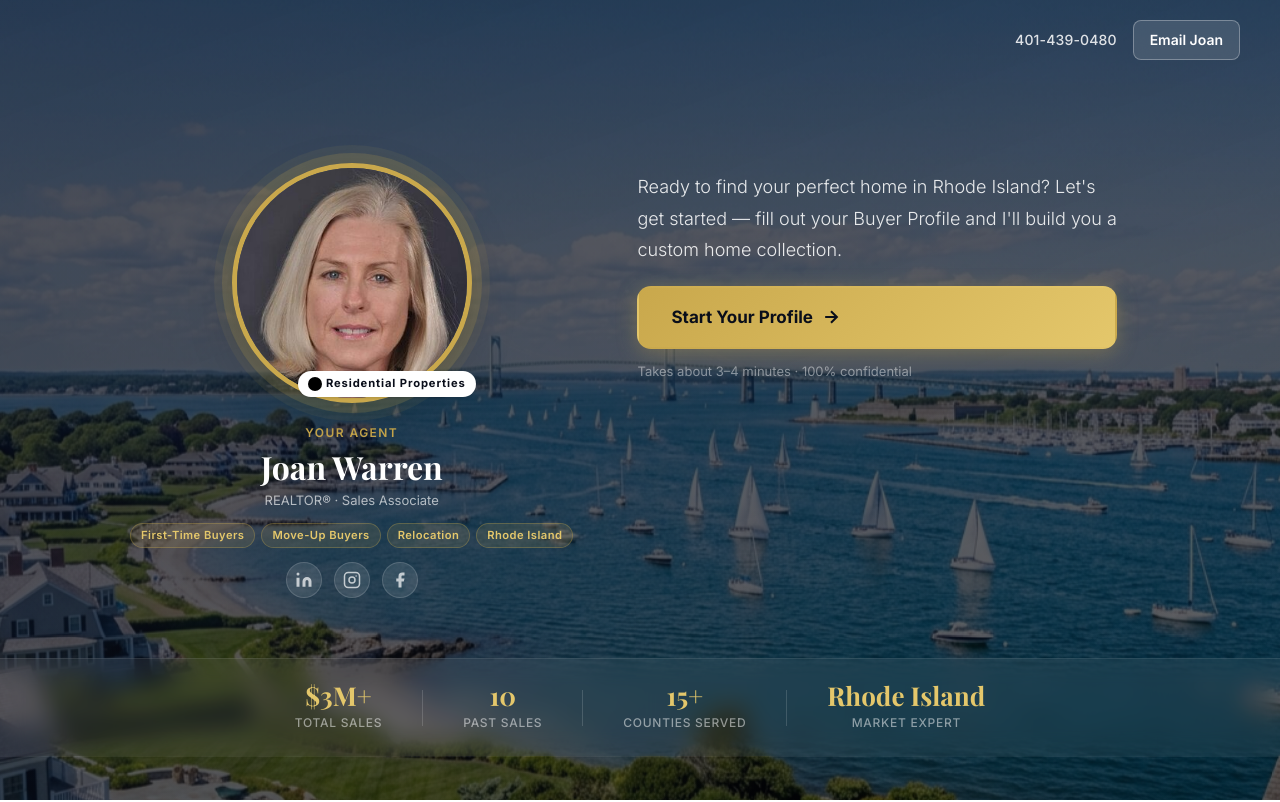
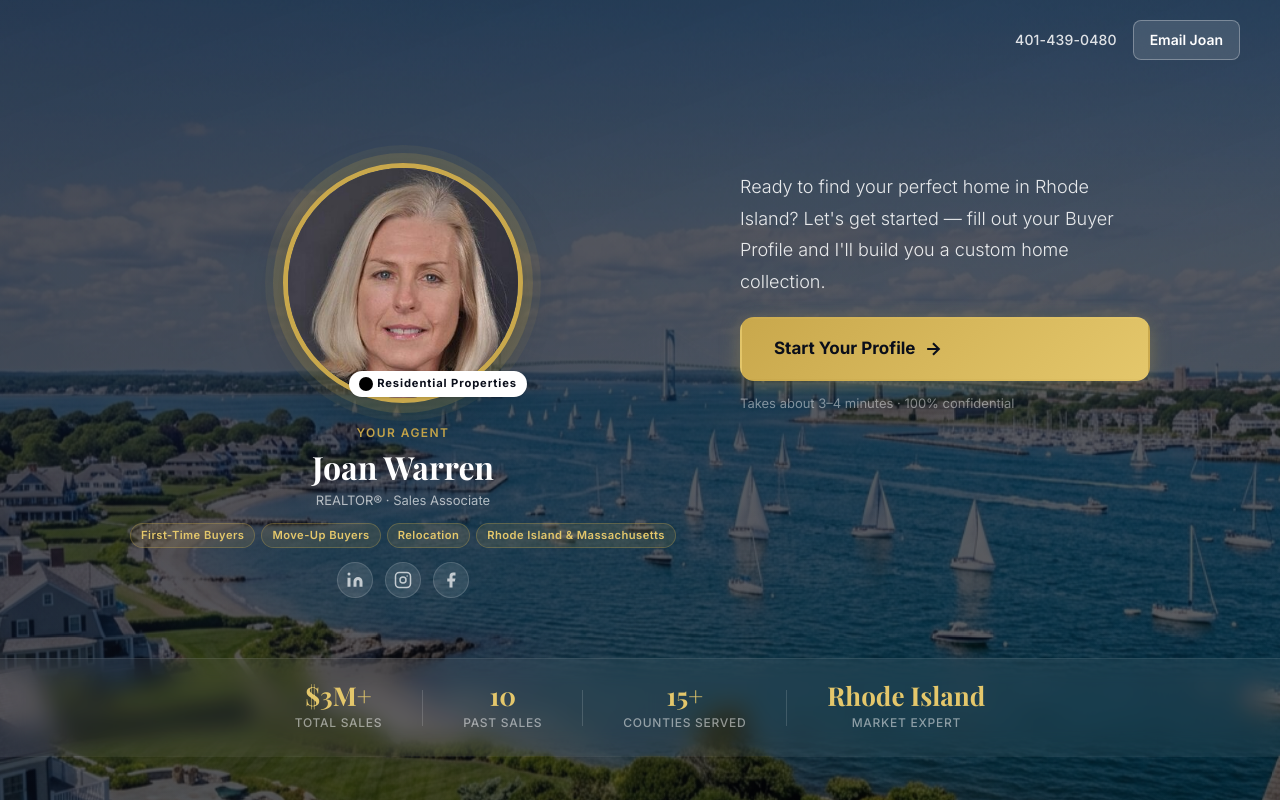
Before and after one commit to warrenj1893/joan-warren-agent, a plain HTML site: page index.html in a window 1280 px wide. Shown: the top 802 px of the page. Drawn offline with nearby package versions, Linux system fonts and the light colour scheme.

Commit message:
Update Rhode Island tag to include Massachusetts

```diff
--- a/index.html
+++ b/index.html
@@ -53,7 +53,7 @@
             <span class="tag">First-Time Buyers</span>
             <span class="tag">Move-Up Buyers</span>
             <span class="tag">Relocation</span>
-            <span class="tag">Rhode Island</span>
+            <span class="tag">Rhode Island & Massachusetts</span>
           </div>
           <div class="hero__agent-socials">
             <a href="https://www.residentialproperties.com/realestate/agent/joan-warren/" target="_blank" rel="noopener" class="social-link" aria-label="LinkedIn">
```
